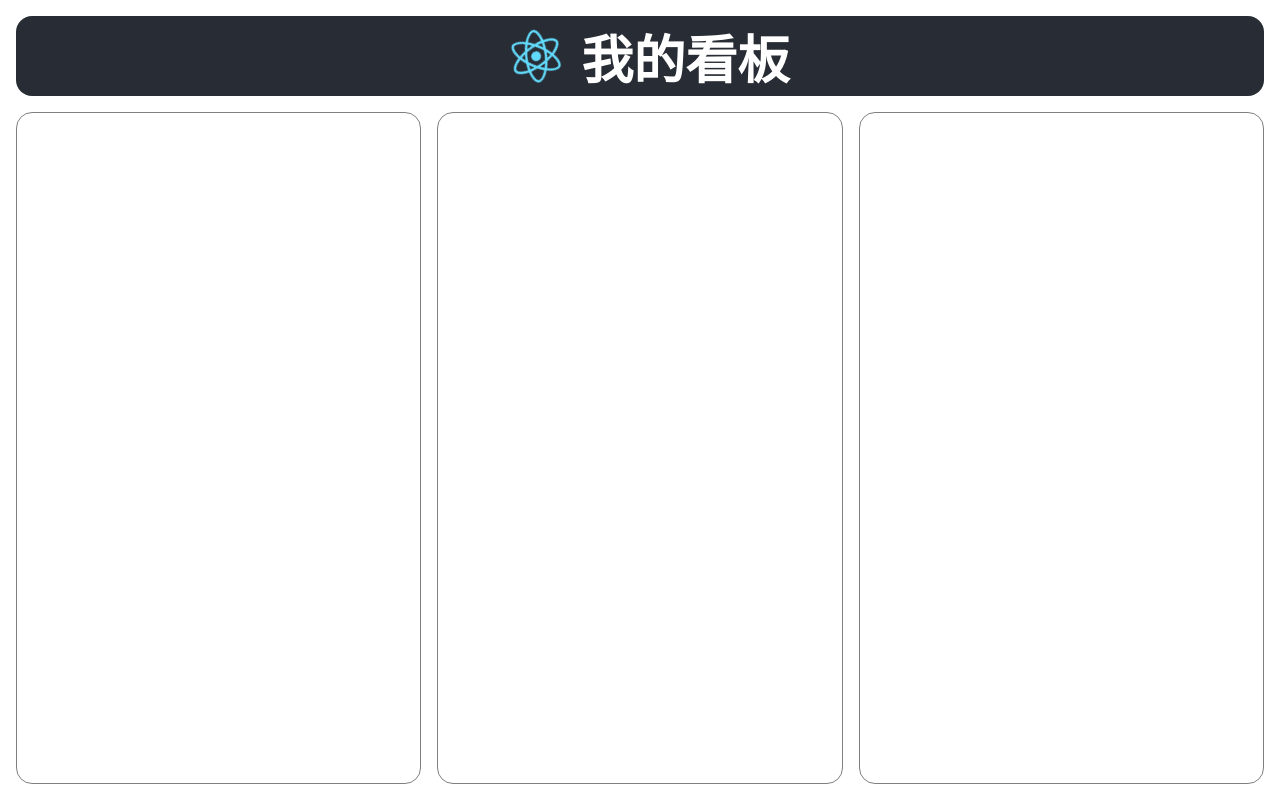
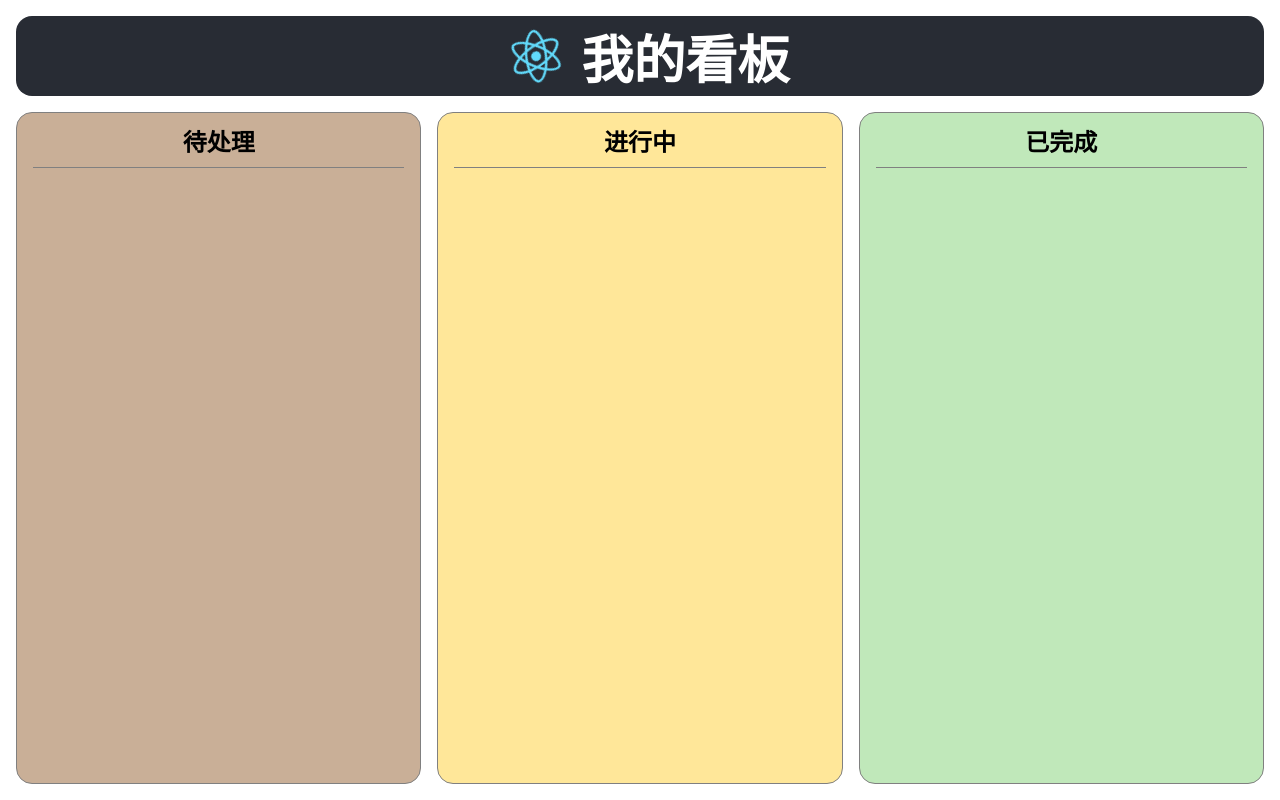
Before and after one commit to danishlyy/oh-my-kanban, a React (Create React App) app: page / in a window 1280 px wide. Built offline with nearby package versions, Linux system fonts and the light colour scheme.

Commit message:
feat: add kanban style

```diff
--- a/src/App.css
+++ b/src/App.css
@@ -49,6 +49,24 @@
   border-radius: 1rem;
 }
 
+.kanban-column>h2 {
+  margin: 0.6rem 1rem;
+  padding-bottom: 0.6rem;
+  border-bottom: 1px solid gray;
+}
+
+.column-todo {
+  background-color: #c9af97;
+}
+
+.column-ongoing {
+  background-color: #ffe799;
+}
+
+.column-done {
+  background-color: #c0e8ba;
+}
+
 @keyframes App-logo-spin {
   from {
     transform: rotate(0deg);
--- a/src/App.js
+++ b/src/App.js
@@ -9,9 +9,15 @@ function App() {
         <img src={logo} className='App-logo' alt='logo' />
       </header>
       <main className='kanban-board'>
-        <section className='kanban-column'></section>
-        <section className='kanban-column'></section>
-        <section className='kanban-column'></section>
+        <section className='kanban-column column-todo'>
+          <h2>待处理</h2>
+        </section>
+        <section className='kanban-column column-ongoing'>
+          <h2>进行中</h2>
+        </section>
+        <section className='kanban-column column-done'>
+          <h2>已完成</h2>
+        </section>
       </main>
     </div>
   );
```
